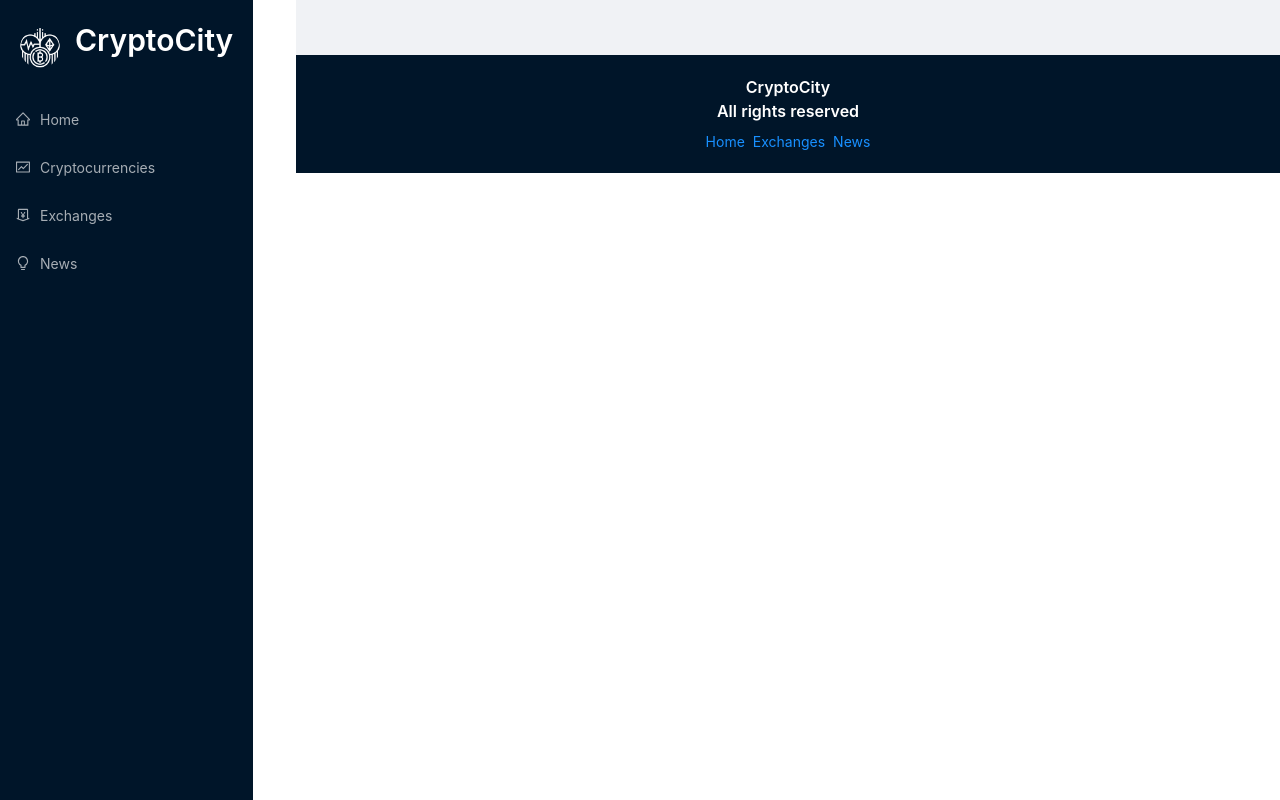
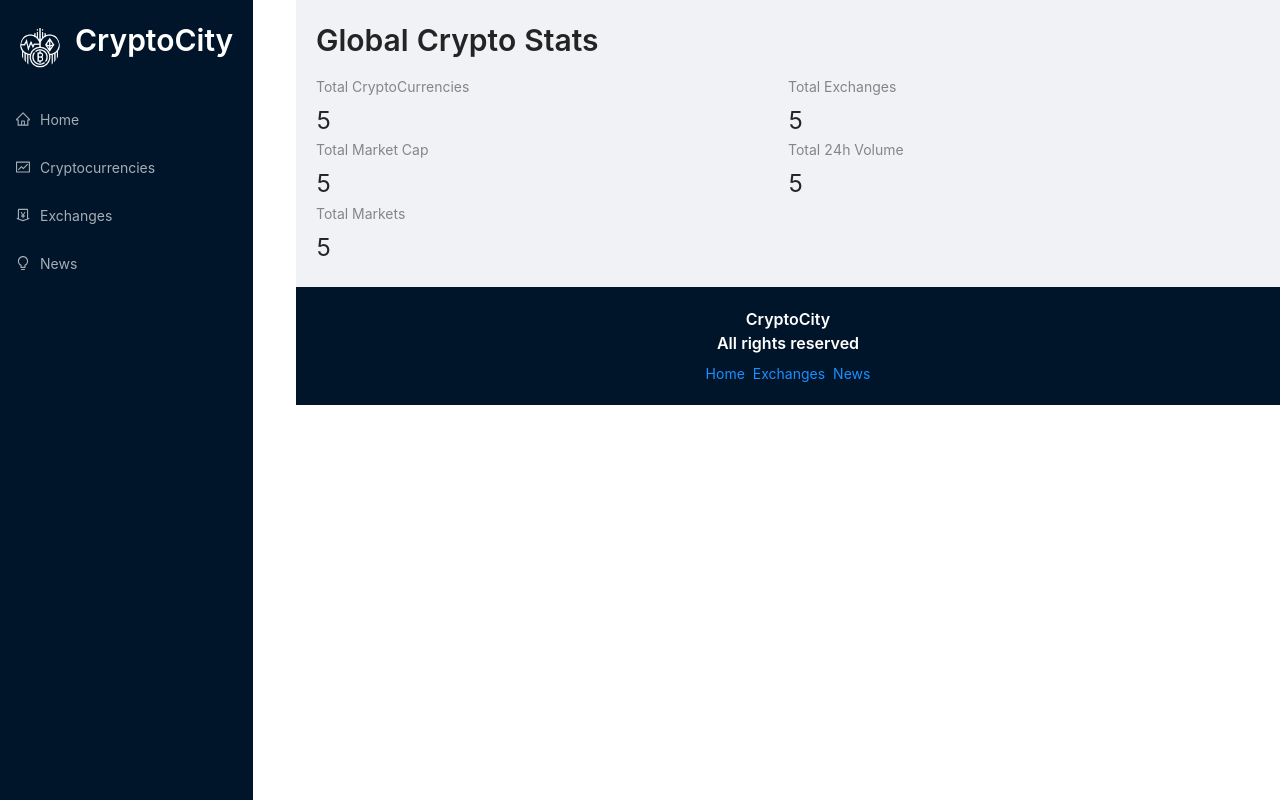
Before and after one commit to MIFUNEKINSKi/CryptoCity, a React (Create React App) app: page / in a window 1280 px wide. Built offline with nearby package versions, Linux system fonts and the light colour scheme.

Commit message:
added single source of truth

```diff
--- /dev/null
+++ b/src/app/store.js
@@ -0,0 +1,5 @@
+import { configureStore } from "@reduxjs/toolkit";
+
+export default configureStore({
+    reducer: {}
+})
--- a/src/components/Homepage.jsx
+++ b/src/components/Homepage.jsx
@@ -1,12 +1,24 @@
 import React from 'react'
 import millify from 'millify'
-import { Typography } from 'antd'
+import { Typography, Row, Col, Statistic } from 'antd'
+import { Link } from 'react-router-dom'
 
+const { Title } = Typography
 const Homepage = () => {
   return (
-    <Typography.Title level={2} className='heading'>
+    <>
+      <Title level={2} className='heading'>
+        Global Crypto Stats
+      </Title>
+      <Row>
+        <Col span={12}><Statistic title='Total CryptoCurrencies' value="5"/></Col>
+        <Col span={12}><Statistic title='Total Exchanges' value="5"/></Col>
+        <Col span={12}><Statistic title='Total Market Cap' value="5"/></Col>
+        <Col span={12}><Statistic title='Total 24h Volume' value="5"/></Col>
+        <Col span={12}><Statistic title='Total Markets' value="5"/></Col>
 
-    </Typography.Title>
+      </Row>
+    </>
   )
 }
 
--- a/src/index.js
+++ b/src/index.js
@@ -1,12 +1,16 @@
 import { React } from "react";
 import ReactDOM from 'react-dom';
 import { BrowserRouter as Router } from "react-router-dom";
+import { Provider } from "react-redux";
 
 import 'antd/dist/antd.css'
 
 import App from "./App"
+import store from './app/store'
 
 ReactDOM.render(
     <Router>
-        <App />
+       <Provider store={store}>
+            <App />
+        </Provider>
     </Router>, document.getElementById('root'))
```
Also changed, not shown: src/services/cryptiApi.js (added, +13 -0 lines).
